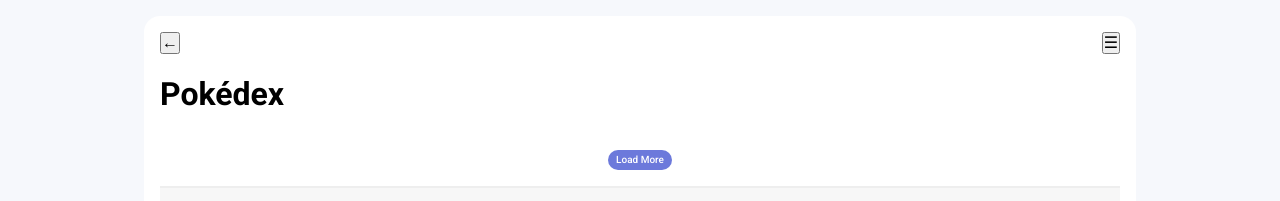
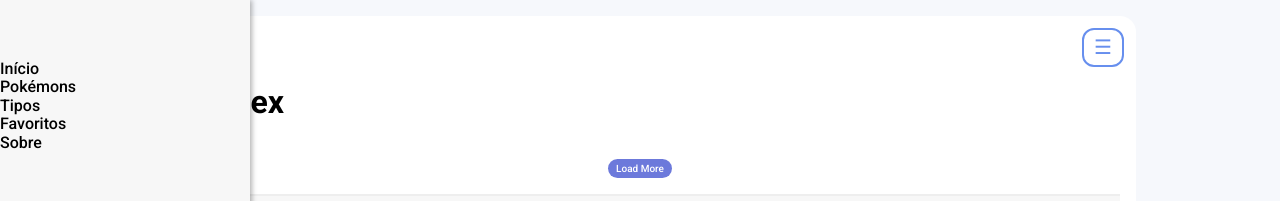
Before and after one commit to Andre363-br765/js-pokedex, a plain HTML site: page index.html in a window 1280 px wide. Both pictures are taken after a click on the button "Abrir menu lateral". Shown: the top 201 px of the page. Drawn offline with nearby package versions, Linux system fonts and the light colour scheme; no server answers.

Commit message:
adicionar

```diff
--- a/index.html
+++ b/index.html
@@ -36,6 +36,17 @@
             <h1>Pokédex</h1>
         </header>
 
+        <!-- Sidebar Menu -->
+        <nav class="sidebar">
+            <ul>
+                <li><a href="./index.html">Início</a></li>
+                <li><a href="#">Pokémons</a></li>
+                <li><a href="#">Tipos</a></li>
+                <li><a href="#">Favoritos</a></li>
+                <li><a href="#https://pokeapi.co/">Sobre</a></li>
+            </ul>
+        </nav>
+
         <!-- Lista de Pokémon -->
         <ol id="pokemonList" class="pokemons"></ol>
 
--- a/src/css/pokedex.css
+++ b/src/css/pokedex.css
@@ -1,5 +1,52 @@
+/* =========================
+   Layout e conteúdo
+========================= */
 .content {
   min-height: 100vh;
+}
+
+/* =========================
+   header
+========================= */
+/* botão */
+.header-actions button {
+  background: none;
+  border: none;
+  color: #678fee;
+  font-size: 1.25rem;
+  padding: 0.25rem 0.5rem;
+  border-radius: 0.5rem;
+  cursor: pointer;
+  transition: background 0.2s, color 0.2s;
+}
+
+.header-actions button:hover {
+  background-color: rgba(103, 143, 238, 0.1);
+  color: #ee7f30;
+}
+
+.header-actions button:focus {
+  outline: 2px solid #678fee;
+  outline-offset: 2px;
+}
+
+/* menu lateral */
+.sidebar {
+    position: fixed;
+    top: 0;
+    left: -250px;
+    width: 250px;
+    height: 100%;
+    background-color: #f7f7f7;
+    box-shadow: 2px 0 5px rgba(0,0,0,0.3);
+    transition: left 0.3s ease;
+    padding-top: 60px;
+    z-index: 1000;
+}
+
+/* Quando o menu estiver aberto */
+.sidebar.open {
+    left: 0;
 }
 
 /* Grid de Pokémon */
@@ -25,13 +72,12 @@
     var(--type-color),
     color-mix(in srgb, var(--type-color) 70%, black)
   );
+  transition: transform 0.2s;
 }
 
 .pokemon:hover {
   transform: translateY(-3px);
-    transition: transform 0.2s;
 }
-
 
 .pokemon .number {
   font-size: 0.625rem;
@@ -87,20 +133,21 @@
   cursor: pointer;
 }
 
-/* Footer geral */
+/* =========================
+   Footer
+========================= */
 .footer {
   display: flex;
-    flex-direction: column; /* empilha os itens verticalmente em telas pequenas */
+  flex-direction: column;
   align-items: center;
   justify-content: center;
   padding: 1rem;
-    background-color: #f7f7f7; /* cor clara neutra */
+  background-color: #f7f7f7;
   gap: 0.5rem;
   text-align: center;
-    border-top: 2px solid #eee; /* separação discreta do conteúdo */
+  border-top: 2px solid #eee;
 }
 
-/* Logo no footer */
 .footer-logo {
   width: 50px;
   height: 50px;
@@ -108,30 +155,28 @@
   margin-bottom: 0.5rem;
 }
 
-/* Texto do copyright */
 .footer-text {
   font-size: 0.9rem;
   color: #333;
 }
 
-/* Links do footer */
 .footer-links {
   display: flex;
-    gap: 1rem; /* espaçamento entre links */
+  gap: 1rem;
 }
 
 .footer-links a {
   text-decoration: none;
-    color: #678fee; /* cor estilo Pokémon */
+  color: #678fee;
   font-weight: 500;
   transition: color 0.2s;
 }
 
 .footer-links a:hover {
-    color: #ee7f30; /* muda a cor ao passar o mouse */
+  color: #ee7f30;
 }
 
-/* Responsividade simples */
+/* Footer responsivo */
 @media (min-width: 600px) {
   .footer {
     flex-direction: row;
@@ -146,22 +191,22 @@
 }
 
 /* =========================
-   RESPONSIVO
+   Grid Responsivo Pokémon
 ========================= */
 @media screen and (min-width: 380px) {
   .pokemons {
-    grid-template-columns: 1fr 1fr;
+    grid-template-columns: repeat(2, 1fr);
   }
 }
 
 @media screen and (min-width: 576px) {
   .pokemons {
-    grid-template-columns: 1fr 1fr 1fr;
+    grid-template-columns: repeat(3, 1fr);
   }
 }
 
 @media screen and (min-width: 992px) {
   .pokemons {
-    grid-template-columns: 1fr 1fr 1fr 1fr;
+    grid-template-columns: repeat(4, 1fr);
   }
 }
--- a/src/css/pokemon-detail.css
+++ b/src/css/pokemon-detail.css
@@ -21,12 +21,6 @@
 ========================= */
 .details-header {
   padding: 1.25rem;
-}
-
-.header-actions {
-  display: flex;
-  justify-content: space-between;
-  align-items: center;
 }
 
 .back-btn,
--- /dev/null
+++ b/src/js/home/components/header.js
@@ -0,0 +1,12 @@
+document.addEventListener('DOMContentLoaded', () => {
+    const backBtn = document.querySelector('.back-btn');
+    backBtn.addEventListener('click', () => {
+        window.location.href = 'https://www.google.com.br';
+    });
+
+    const menuBtn = document.querySelector('.menu-btn');
+    menuBtn.addEventListener('click', () => {
+        const sidebar = document.querySelector('.sidebar');
+        sidebar.classList.toggle('open');
+    });
+});
--- a/src/js/home/main.js
+++ b/src/js/home/main.js
@@ -1,3 +1,5 @@
+import './components/header.js'
+
 import { pokeApi } from './api/pokemon.js'
 import { renderPokemonList } from './components/render.js'
 
@@ -9,7 +11,6 @@
 const limit = 100
 // let maxRecords = 151
 let maxRecords = 1010
-
 
 function loadPokemonItems(offset, limit) {
     pokeApi.getPokemons(offset, limit).then(pokemons => {
```
Lines whose indentation alone changed are shown as unchanged.
